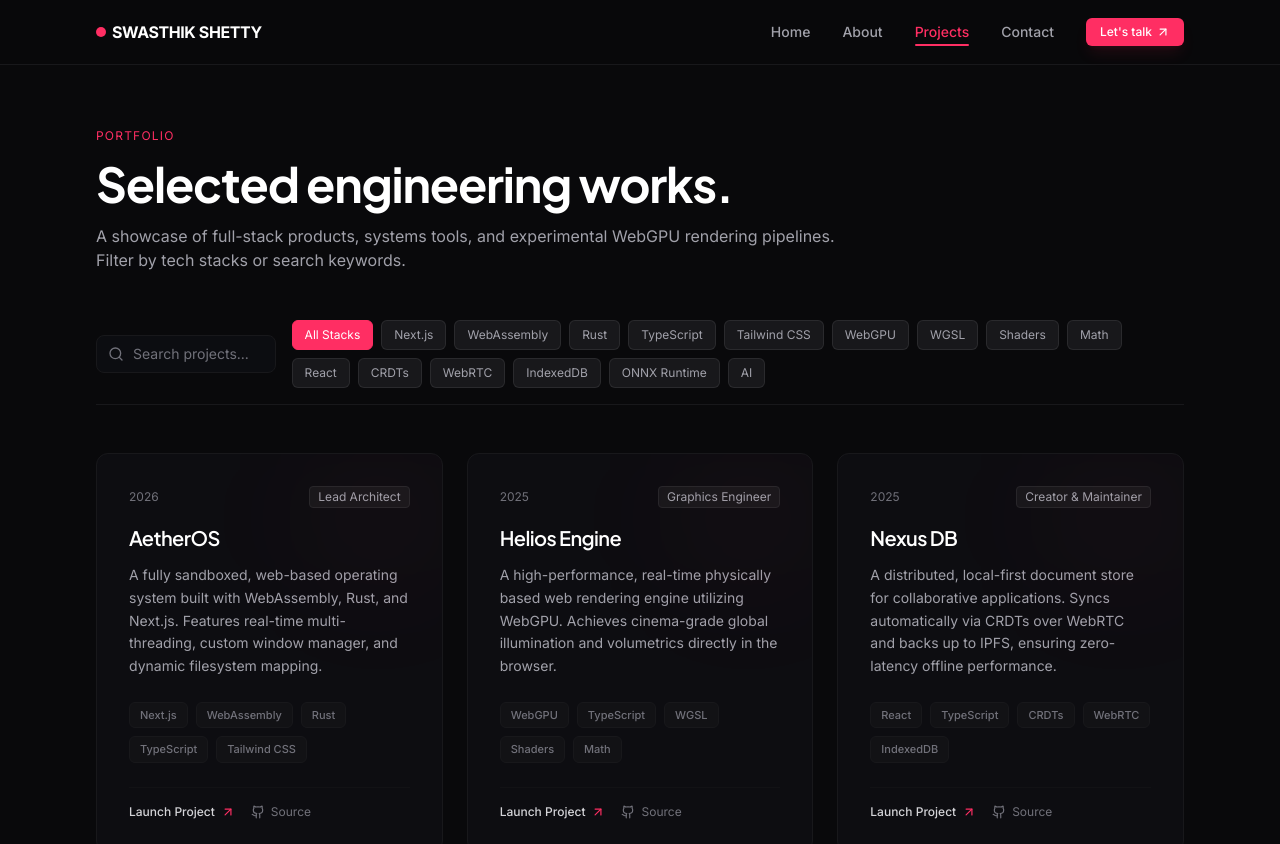
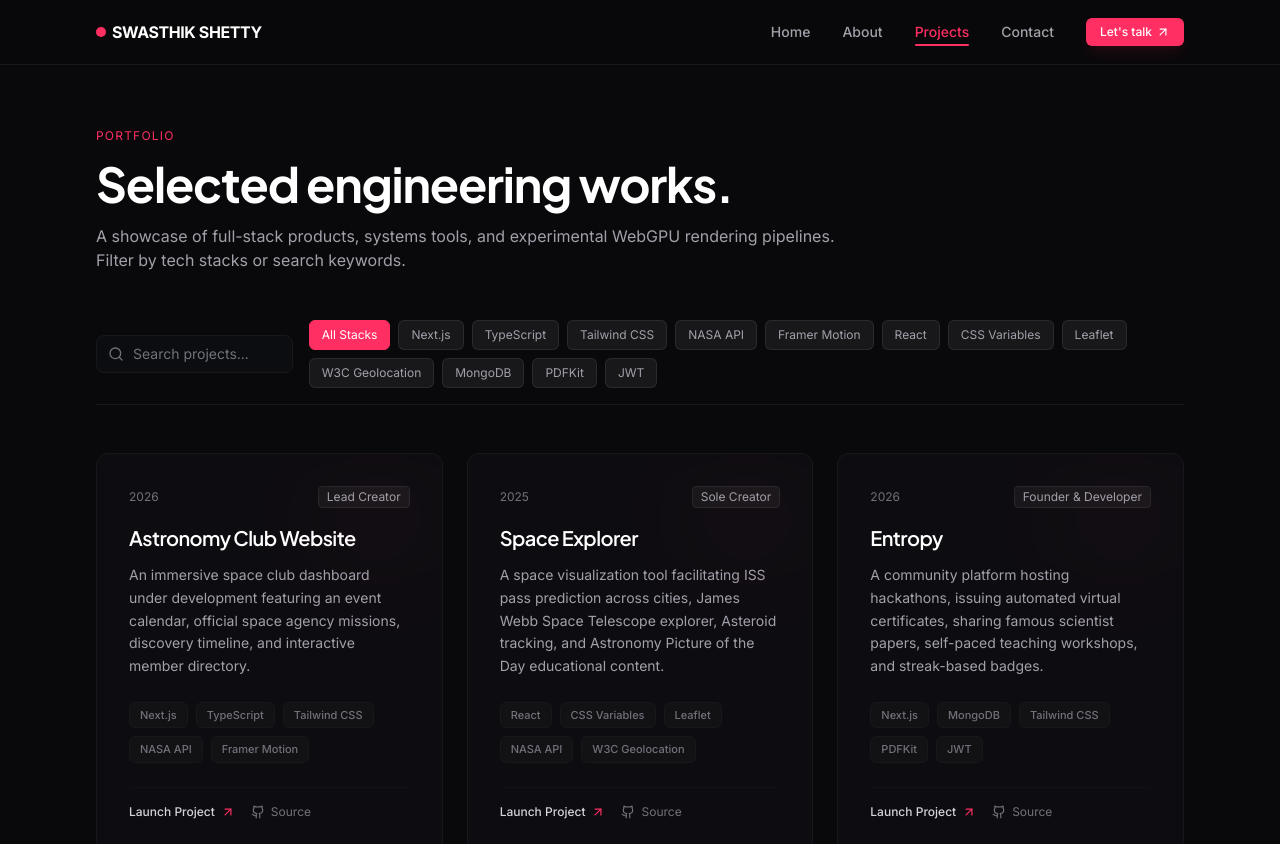
Before and after one commit to hallow-mk3/Portfolio, a Next.js app: page /projects in a window 1280 px wide. Shown: the top 844 px of the page. Built offline with nearby package versions, Linux system fonts and the light colour scheme.

Commit message:
feat: configure static project, achievement, and social data files

```diff
--- a/data/projects.ts
+++ b/data/projects.ts
@@ -8,51 +8,63 @@ export interface Project {
   role: string;
   year: string;
   featured: boolean;
+  status: "active" | "development" | "planning";
+  details?: string[];
 }
 
 export const projects: Project[] = [
   {
-    id: "hallow-os",
-    title: "AetherOS",
-    description: "A fully sandboxed, web-based operating system built with WebAssembly, Rust, and Next.js. Features real-time multi-threading, custom window manager, and dynamic filesystem mapping.",
-    tags: ["Next.js", "WebAssembly", "Rust", "TypeScript", "Tailwind CSS"],
-    link: "https://aether-os.swasthik.dev",
-    github: "https://github.com/swasthik/aether-os",
-    role: "Lead Architect",
+    id: "astronomy-club",
+    title: "Astronomy Club Website",
+    description: "An immersive space club dashboard under development featuring an event calendar, official space agency missions, discovery timeline, and interactive member directory.",
+    tags: ["Next.js", "TypeScript", "Tailwind CSS", "NASA API", "Framer Motion"],
+    link: "https://astronomy.swasthik.dev",
+    github: "https://github.com/hallow-mk3/astronomy-club",
+    role: "Lead Creator",
     year: "2026",
     featured: true,
+    status: "development",
+    details: [
+      "Dynamic Event Calendar for club gatherings and star gazing sessions",
+      "Interactive Member Page displaying member roles and profiles",
+      "Dynamic Space Agency Discoveries & upcoming mission scheduler",
+      "Integrated Live Photo Gallery pulling space exploration feeds"
+    ]
   },
   {
-    id: "helios-render",
-    title: "Helios Engine",
-    description: "A high-performance, real-time physically based web rendering engine utilizing WebGPU. Achieves cinema-grade global illumination and volumetrics directly in the browser.",
-    tags: ["WebGPU", "TypeScript", "WGSL", "Shaders", "Math"],
-    link: "https://helios.swasthik.dev",
-    github: "https://github.com/swasthik/helios-engine",
-    role: "Graphics Engineer",
+    id: "space-explorer",
+    title: "Space Explorer",
+    description: "A space visualization tool facilitating ISS pass prediction across cities, James Webb Space Telescope explorer, Asteroid tracking, and Astronomy Picture of the Day educational content.",
+    tags: ["React", "CSS Variables", "Leaflet", "NASA API", "W3C Geolocation"],
+    link: "https://space.swasthik.dev",
+    github: "https://github.com/hallow-mk3/space-explorer",
+    role: "Sole Creator",
     year: "2025",
     featured: true,
+    status: "active",
+    details: [
+      "ISS Orbit & pass predictions utilizing satellite coordinate models",
+      "High-resolution JWST Explorer mapping recent images with scientific explanation overlays",
+      "Asteroid Approach Tracker graphing celestial distance and velocity metrics",
+      "Educative APOD dashboard complete with astronomy terminology parsing"
+    ]
   },
   {
-    id: "nexus-db",
-    title: "Nexus DB",
-    description: "A distributed, local-first document store for collaborative applications. Syncs automatically via CRDTs over WebRTC and backs up to IPFS, ensuring zero-latency offline performance.",
-    tags: ["React", "TypeScript", "CRDTs", "WebRTC", "IndexedDB"],
-    link: "https://nexus-db.swasthik.dev",
-    github: "https://github.com/swasthik/nexus-db",
-    role: "Creator & Maintainer",
-    year: "2025",
+    id: "entropy",
+    title: "Entropy",
+    description: "A community platform hosting hackathons, issuing automated virtual certificates, sharing famous scientist papers, self-paced teaching workshops, and streak-based badges.",
+    tags: ["Next.js", "MongoDB", "Tailwind CSS", "PDFKit", "JWT"],
+    link: "https://entropy.swasthik.dev",
+    github: "https://github.com/hallow-mk3/entropy",
+    role: "Founder & Developer",
+    year: "2026",
     featured: true,
-  },
-  {
-    id: "spectre-ai",
-    title: "Spectre AI",
-    description: "A lightweight, local-first LLM orchestrator running directly on browser hardware. Utilizes WebGPU acceleration to execute custom model chains under 5ms inference latency.",
-    tags: ["Next.js", "ONNX Runtime", "WebGPU", "AI", "Tailwind CSS"],
-    link: "https://spectre.swasthik.dev",
-    github: "https://github.com/swasthik/spectre-ai",
-    role: "AI Engineer",
-    year: "2026",
-    featured: false,
+    status: "active",
+    details: [
+      "Gamified streak system complete with badges and daily login verification",
+      "Self-paced Teaching Workshop platform hosting computer science challenges",
+      "Scientist & Student Research Papers archival network",
+      "Hackathon Leaderboards with automated virtual certificate generation using PDF canvas"
+    ]
   }
 ];
```
Also changed, not shown: data/achievements.ts (added, +85 -0 lines), data/social.ts (added, +28 -0 lines).
